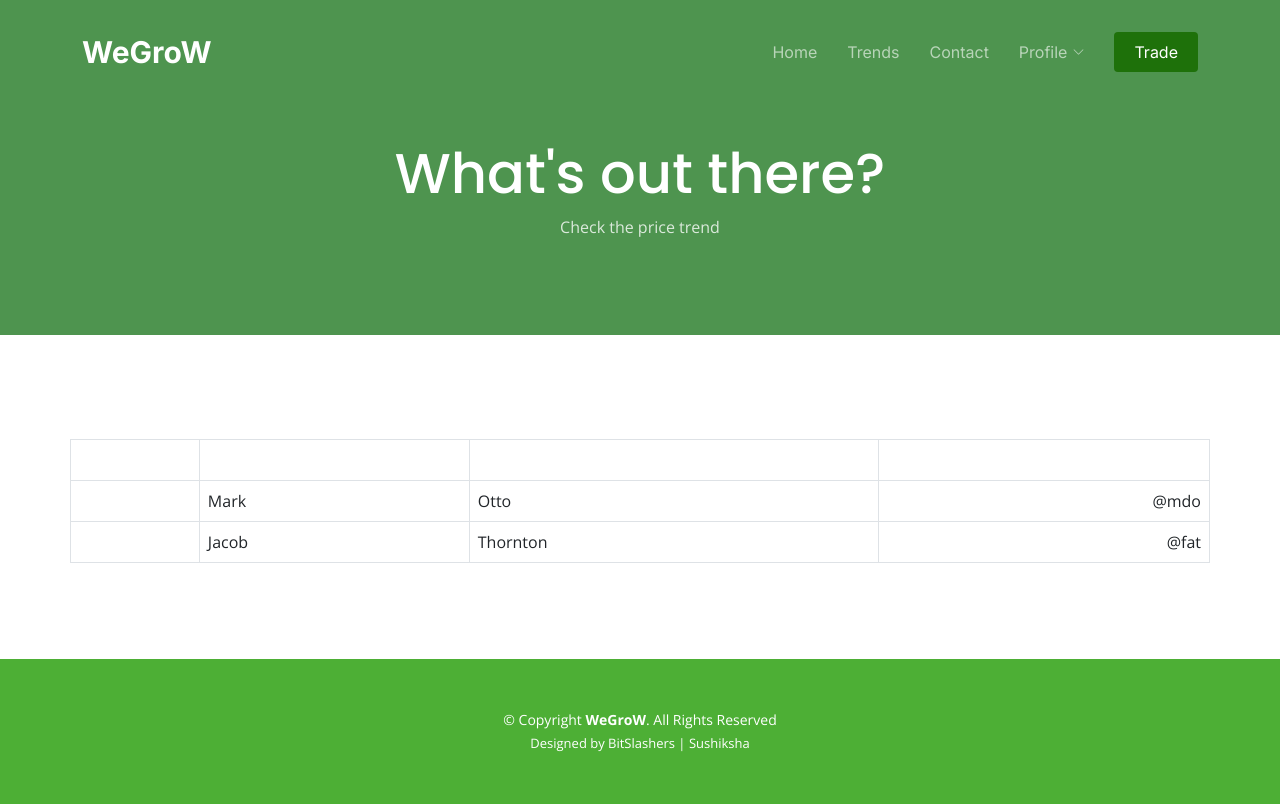
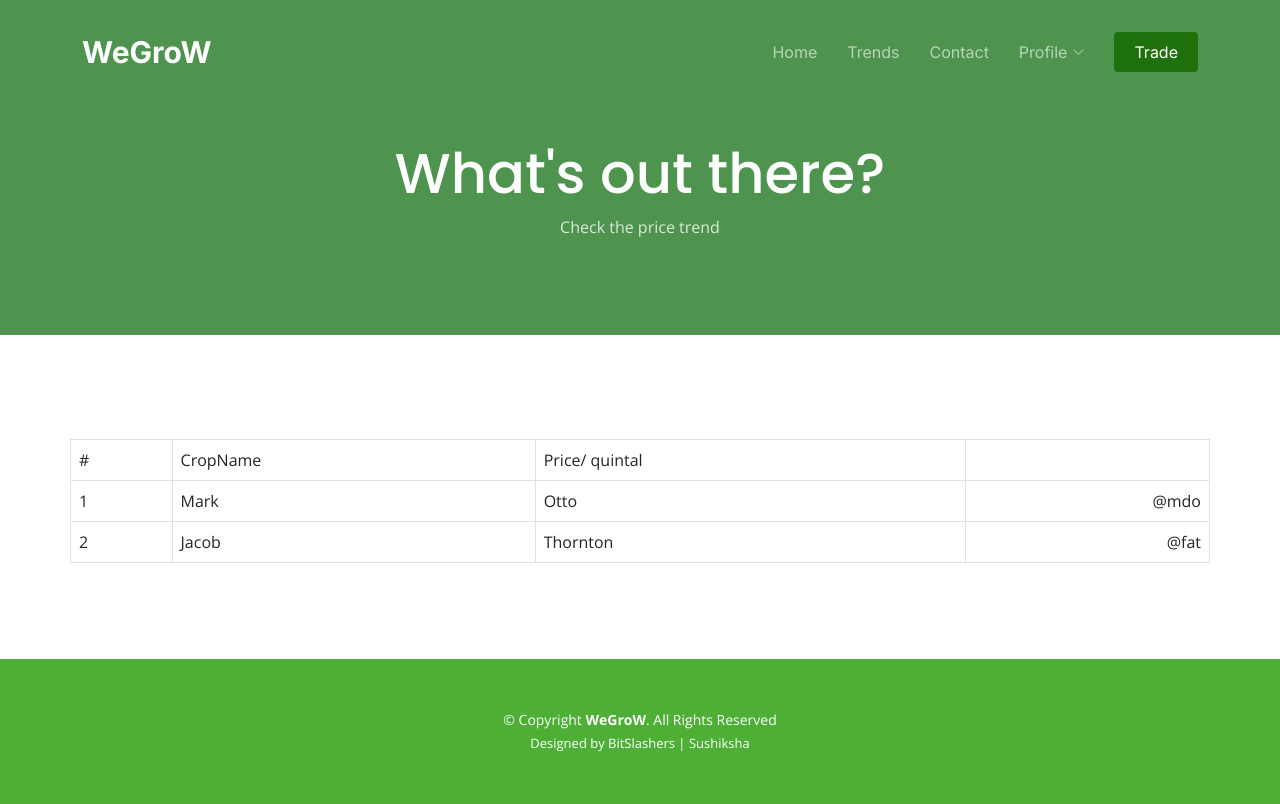
Before and after one commit to World-Konkani-Centre/SCL-2022-BitSlashers, a Django app: page /trend/ in a window 1280 px wide. Run offline with Django 4.2, Linux system fonts and the light colour scheme; the visitor is signed in with stand-in values (Sample User, id 1); some libraries are stand-ins or nearby versions.

Commit message:
Some CSS issue solved

```diff
--- a/SCL_Project/templates/buy.html
+++ b/SCL_Project/templates/buy.html
@@ -64,7 +64,7 @@
                 <div class="error-message">Could not place offer! Try again!</div>
                 <div class="sent-message">Your offer has been successfully placed!</div>
 
-                <button type="submit"><a href="{% url 'view_store' %}">SEARCH</a></button>
+                <button type="submit"><a href="{% url 'view_store' %}" style="color: white;">SEARCH</a></button>
               </div>
             </div>
           </form>
--- a/SCL_Project/templates/option.html
+++ b/SCL_Project/templates/option.html
@@ -25,10 +25,10 @@
             <div class="row gy-4">
                 <div class="col-lg-6" data-aos="fade-up" data-aos-delay="100">
                     <div class="pricing-item featured">
-                        <img src="#"
+                        <img src="https://img.etimg.com/thumb/width-1200,height-900,imgsize-78428,resizemode-1,msid-91507504/small-biz/trade/exports/insights/from-india-to-france-wheat-crops-are-coming-under-threat-everywhere.jpg"
                             width="200" height="100">
 
-                        <a href="{% url 'sell' %}" class="buy-btn" style="padding-inline-end: 300px;">SELL</a>
+                        <a href="{% url 'sell' %}" class="buy-btn" style="display: block; text-align: center; width:370px;">SELL</a>
                     </div>
                 </div><!-- End Pricing Item -->
 
@@ -37,7 +37,7 @@
                         <img src="https://img.etimg.com/thumb/width-1200,height-900,imgsize-78428,resizemode-1,msid-91507504/small-biz/trade/exports/insights/from-india-to-france-wheat-crops-are-coming-under-threat-everywhere.jpg"
                             width="200" height="100">
 
-                        <a href="{% url 'buy' %}" class="buy-btn" style="padding-inline-end: 300px;">BUY</a>
+                        <a href="{% url 'buy' %}" class="buy-btn" style="display: block; text-align: center; width:370px;">BUY</a>
                     </div>
                 </div><!-- End Pricing Item -->
 
--- a/SCL_Project/templates/pricetrend.html
+++ b/SCL_Project/templates/pricetrend.html
@@ -27,21 +27,21 @@
         <table class="table table-bordered">
           <thead>
             <tr>
-              <th>#</th>
-              <th>First</th>
-              <th scope="col">Last</th>
-              <th scope="col">Handle</th>
+              <td>#</td>
+              <td>CropName</td>
+              <td scope="col">Price/ quintal</td>
+              <td scope="col"></td>
             </tr>
           </thead>
           <tbody>
             <tr>
-              <th scope="row">1</th>
+              <td scope="row">1</td>
               <td>Mark</td>
               <td>Otto</td>
               <td>@mdo</td>
             </tr>
             <tr>
-              <th scope="row">2</th>
+              <td scope="row">2</td>
               <td>Jacob</td>
               <td>Thornton</td>
               <td>@fat</td>
--- a/SCL_Project/templates/sell.html
+++ b/SCL_Project/templates/sell.html
@@ -27,7 +27,7 @@
         <div class="col-lg-3 quote-bg" style="background-image: url(assets/img/quote-bg.jpg);"></div>
 
         <div class="col-lg-7">
-          <form action="" method="post" >
+          <form action="" method="post" class="php-email-form" >
             {% csrf_token %}
             <h3>Sell Product</h3>
             <p>
```
